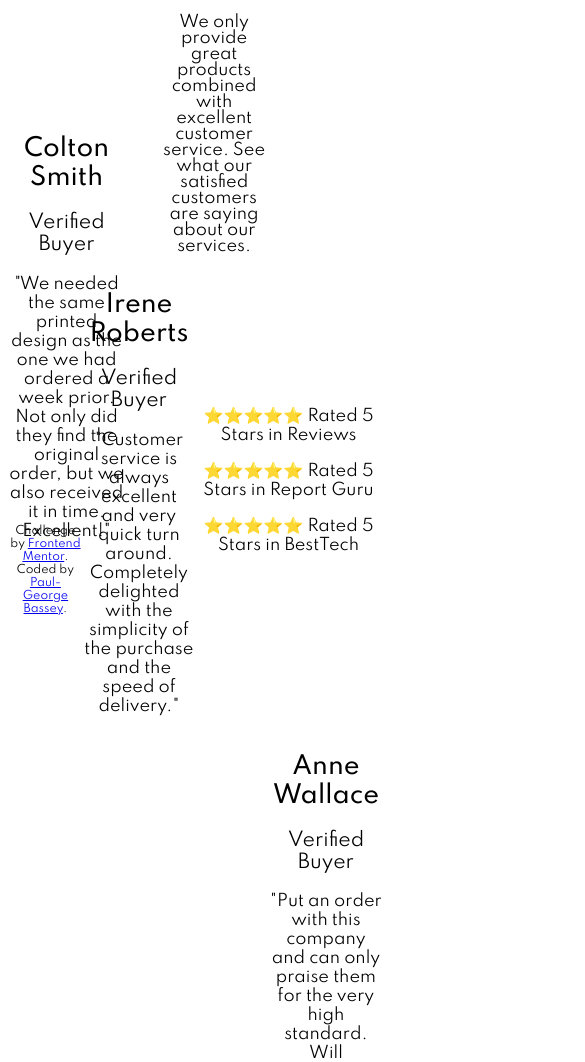
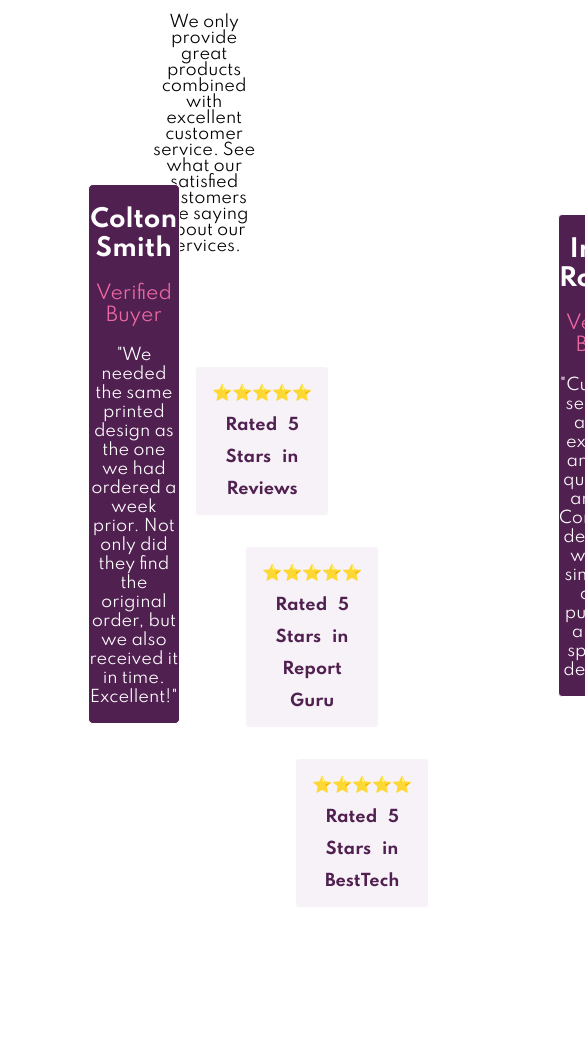
Before and after one commit to pgbassey/FrontEndMentorChallenge, a plain HTML site: page index.html in a window 390 px wide. Shown: the part 444-1506 px from the top of the page, 585 px wide, since content can reach past the window. Drawn offline with Linux system fonts and the light colour scheme.

Commit message:
more work done
extra work is done on the HTML and CSS. please I need help with designing it for desktop and mobile screens

```diff
--- /dev/null
+++ b/css/styles.css
@@ -0,0 +1,151 @@
+
+body {
+ font-family:'Spartan', sans-serif;
+ text-align: center;
+ background-color:hsl(0, 0%, 100%);
+ display: block;
+}
+
+h1 {
+  font-weight: 700;
+}
+
+h2 {
+  color: hsl(0, 0%, 100%);
+  font-weight: 700;
+}
+
+h3 {
+  color: hsl(333, 80%, 67%);
+  font-weight: 400;
+}
+
+.product-users {
+  color: hsl(300, 43%, 22%);
+  font-size: 3rem;
+  width: 70%;
+  text-align: left;
+}
+
+
+.attribution a {
+  color:hsl(228, 45%, 44%);
+}
+
+.attribution {
+  font-size: 11px;
+  text-align: center;
+  position: relative;
+  display: none;
+}
+
+.introduction {
+  position: relative;
+  float: left;
+  margin-left: 140px;
+  width: 30%;
+  line-height: 1;
+
+}
+
+.intro-paragraph {
+  text-align: left;
+  font-size: 15px;
+  color: hsl(300, 24%, 96%);
+}
+
+.ratings {
+  color: hsl(300, 43%, 22%);
+  position: relative;
+  float: right;
+  width: 50%;
+  line-height: 2rem;
+  margin-top: 80px;
+  margin-bottom: 500px;
+  font-weight: 700;
+}
+
+.ratings-1 {
+  border: solid 1px white;
+  background-color: hsl(300, 24%, 96%);
+  border-radius: 4px;
+  margin-bottom: 30px;
+  padding: 10px;
+  width: 60%;
+  word-spacing: 0.4rem;
+}
+
+.ratings-2 {
+  border: solid 1px white;
+  background-color: hsl(300, 24%, 96%);
+  border-radius: 4px;
+  margin-bottom: 30px;
+  margin-left: 50px;
+  padding: 10px;
+  width: 60%;
+  word-spacing: 0.4rem;
+}
+
+.ratings-3 {
+  border: solid 1px white;
+  background-color: hsl(300, 24%, 96%);
+  border-radius: 4px;
+  margin-left: 100px;
+  padding: 10px;
+  width: 60%;
+  word-spacing: 0.4rem;
+}
+
+
+.sectionOne {
+  padding: 50px 0 200px;
+}
+
+.testimony {
+  padding: 300px 0 400px;
+  margin: 70px auto 0;
+}
+
+.first-testimony {
+  background-color: hsl(300, 43%, 22%);
+  border-radius: 5px;
+  border: solid 1px;
+  color: white;
+  margin: 0 50px 0 80px;
+  width: 23%;
+  position: absolute;
+  display: block;
+}
+
+.second-testimony {
+  background-color: hsl(300, 43%, 22%);
+  border: solid 1px;
+  border-radius: 4px;
+  color: white;
+  display: block;
+  margin: 30px 0 0 550px;
+  width: 23%;
+  position: absolute;
+}
+
+.third-testimony {
+  margin: 60px 0 0 1025px;
+  background-color: hsl(300, 43%, 22%);
+  border-radius: 4px;
+  border: solid 1px;
+  color: white;
+  width: 23%;
+  display: block;
+  position: absolute;
+}
+
+/* Mobile */
+
+@media screen (max.width 375px)
+
+
+
+
+/* Desktop */
+
+@Media screen (max.width 1440px)
```
Also changed, not shown: index.html (+4 -4 lines), desktop-preview.jpg (added), 1 other file.
